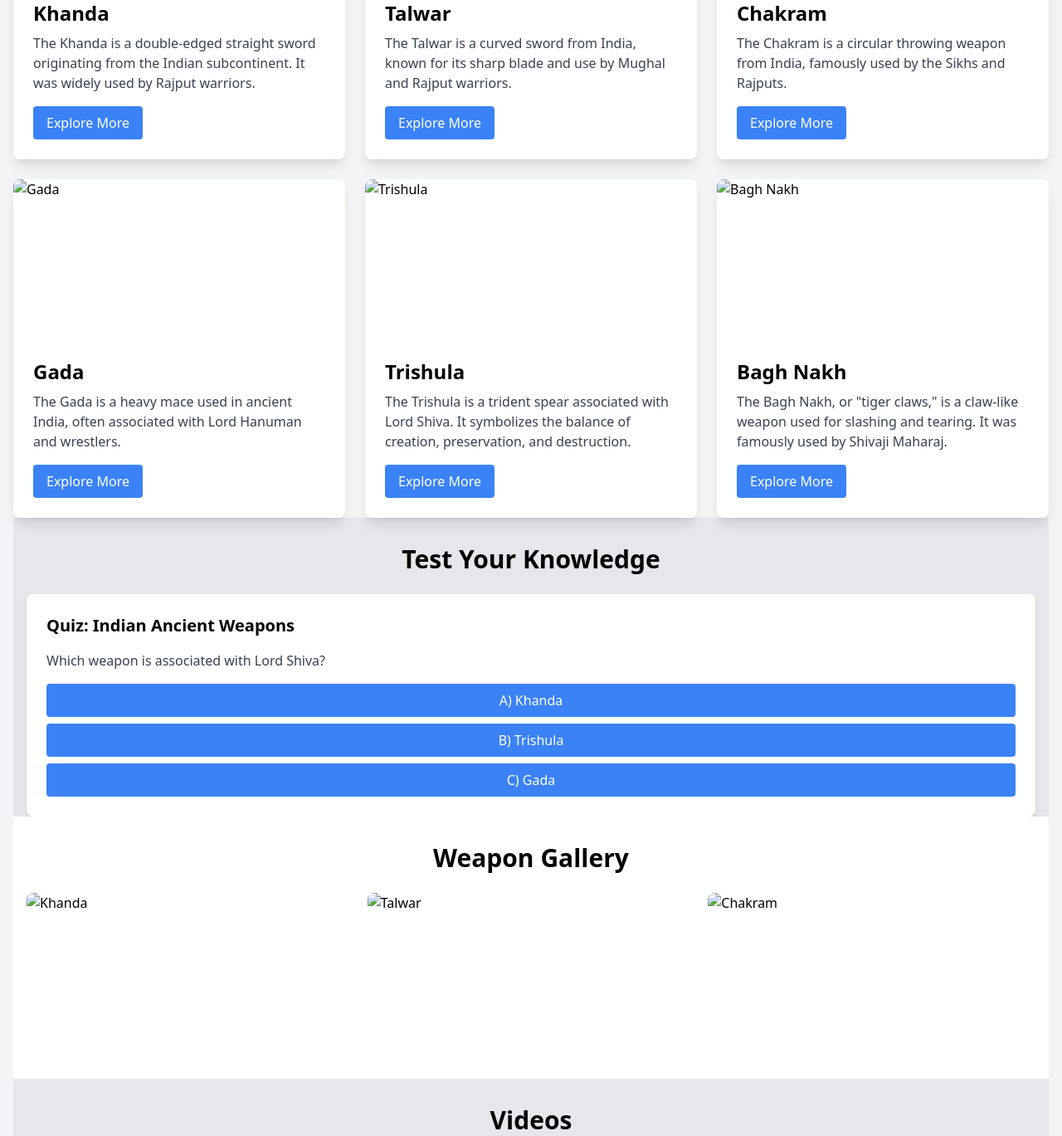
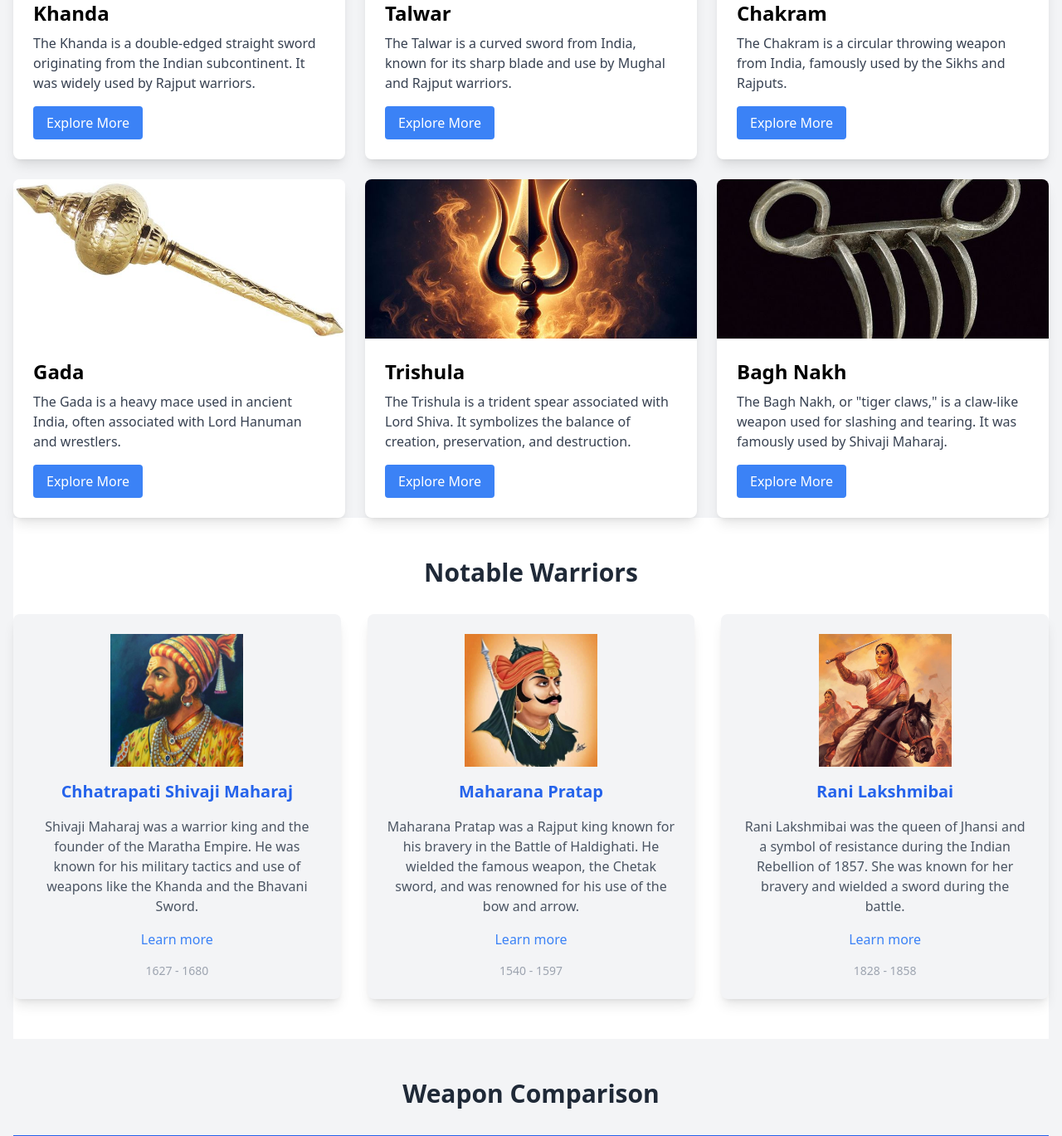
Before and after one commit to CodesByKartik/Chatbot, a FastAPI app: page /weapons in a window 1280 px wide. Shown: the part 660-2029 px from the top of the page at 83% size. Run offline with FastAPI, Linux system fonts and the light colour scheme; some libraries are stand-ins or nearby versions.

Commit message:
Created the Weapons page

```diff
--- a/templates/weapons.html
+++ b/templates/weapons.html
@@ -3,11 +3,17 @@
 <head>
   <meta charset="UTF-8">
   <meta name="viewport" content="width=device-width, initial-scale=1.0">
+
   <title>Indian Ancient Weapons Showcase</title>
   <script src="https://cdn.tailwindcss.com"></script>
+  <style>
+    .body{
+      background-image: url('../static/utils/pngtree-old-paper-antique-grunge-paper-png-image_2151702-removebg-preview.png');
+    }
+  </style>
 </head>
 <body class="bg-gray-100">
-    <nav class="bg-blue-900 text-white shadow-lg">
+    <nav class="bg-transparent text-white shadow-lg">
         <div class="container mx-auto px-4">
             <div class="flex justify-between items-center h-16">
                 <!-- Logo -->
@@ -81,7 +87,7 @@
 
       <!-- Weapon 2: Talwar -->
       <div class="bg-white rounded-lg shadow-lg overflow-hidden">
-        <img src="https://via.placeholder.com/400x300" alt="Talwar" class="w-full h-48 object-cover">
+        <img src="https://encrypted-tbn0.gstatic.com/images?q=tbn:ANd9GcRlgq9Jp7QGmQOVOfzpXObhLntvFC7-g67Ihw&s/400x300" alt="Talwar" class="w-full h-48 object-cover">
         <div class="p-6">
           <h2 class="text-2xl font-bold mb-2">Talwar</h2>
           <p class="text-gray-700 mb-4">
@@ -95,7 +101,7 @@
 
       <!-- Weapon 3: Chakram -->
       <div class="bg-white rounded-lg shadow-lg overflow-hidden">
-        <img src="https://via.placeholder.com/400x300" alt="Chakram" class="w-full h-48 object-cover">
+        <img src="https://encrypted-tbn0.gstatic.com/images?q=tbn:ANd9GcTX1MWPDdtRpoDO4sPOEGaFjNJd_hq7mrD7-g&s/300x300" alt="Chakram" class="w-full h-48 object-cover">
         <div class="p-6">
           <h2 class="text-2xl font-bold mb-2">Chakram</h2>
           <p class="text-gray-700 mb-4">
@@ -109,7 +115,7 @@
 
       <!-- Weapon 4: Gada -->
       <div class="bg-white rounded-lg shadow-lg overflow-hidden">
-        <img src="https://via.placeholder.com/400x300" alt="Gada" class="w-full h-48 object-cover">
+        <img src="../static/utils/gada.jpg" alt="Gada" class="w-full h-48 object-cover">
         <div class="p-6">
           <h2 class="text-2xl font-bold mb-2">Gada</h2>
           <p class="text-gray-700 mb-4">
@@ -123,7 +129,7 @@
 
       <!-- Weapon 5: Trishula -->
       <div class="bg-white rounded-lg shadow-lg overflow-hidden">
-        <img src="https://via.placeholder.com/400x300" alt="Trishula" class="w-full h-48 object-cover">
+        <img src="../static/utils/Trishul.jpg" alt="Trishula" class="w-full h-48 object-cover">
         <div class="p-6">
           <h2 class="text-2xl font-bold mb-2">Trishula</h2>
           <p class="text-gray-700 mb-4">
@@ -137,7 +143,7 @@
 
       <!-- Weapon 6: Bagh Nakh -->
       <div class="bg-white rounded-lg shadow-lg overflow-hidden">
-        <img src="https://via.placeholder.com/400x300" alt="Bagh Nakh" class="w-full h-48 object-cover">
+        <img src="../static/utils/baghnakh.jpg" alt="Bagh Nakh" class="w-full h-48 object-cover">
         <div class="p-6">
           <h2 class="text-2xl font-bold mb-2">Bagh Nakh</h2>
           <p class="text-gray-700 mb-4">
@@ -149,6 +155,88 @@
         </div>
       </div>
     </div>
+
+
+    <section id="warriors" class="py-12 bg-white">
+      <div class="container mx-auto text-center">
+        <h2 class="text-3xl font-semibold text-gray-800 mb-8">Notable Warriors</h2>
+        <div class="grid md:grid-cols-3 grid-cols-1 gap-8">
+          <!-- Warrior 1 -->
+          <div class="flex flex-col items-center bg-gray-100 p-6 rounded-lg shadow-lg">
+            <img src="../static/utils/341eaad1105922bc88857526681ff075.jpg" alt="Shivaji Maharaj" class="w-40 h-40 object-cover mb-4">
+            <h3 class="text-xl font-bold text-blue-600">Chhatrapati Shivaji Maharaj</h3>
+            <p class="mt-4 text-gray-600">Shivaji Maharaj was a warrior king and the founder of the Maratha Empire. He was known for his military tactics and use of weapons like the Khanda and the Bhavani Sword.</p>
+            <a href="https://en.wikipedia.org/wiki/Shivaji" class="mt-4 text-blue-500 hover:underline">Learn more</a>
+            <span class="mt-4 text-sm text-gray-400">1627 - 1680</span>
+          </div>
+          <!-- Warrior 2 -->
+          <div class="flex flex-col items-center bg-gray-100 p-6 rounded-lg shadow-lg">
+            <img src="../static/utils/67c450de6f9b4e2b5edf6af48edc0bb9.jpg" alt="Maharana Pratap" class="w-40 h-40 object-cover mb-4">
+            <h3 class="text-xl font-bold text-blue-600">Maharana Pratap</h3>
+            <p class="mt-4 text-gray-600">Maharana Pratap was a Rajput king known for his bravery in the Battle of Haldighati. He wielded the famous weapon, the Chetak sword, and was renowned for his use of the bow and arrow.</p>
+            <a href="https://en.wikipedia.org/wiki/Maharana_Pratap" class="mt-4 text-blue-500 hover:underline">Learn more</a>
+            <span class="mt-4 text-sm text-gray-400">1540 - 1597</span>
+          </div>
+          <!-- Warrior 3 -->
+          <div class="flex flex-col items-center bg-gray-100 p-6 rounded-lg shadow-lg">
+            <img src="../static/utils/f1f24205dca3d5a1d587bb7d4358914e.jpg" alt="Rani Lakshmibai" class="w-40 h-40 object-cover mb-4">
+            <h3 class="text-xl font-bold text-blue-600">Rani Lakshmibai</h3>
+            <p class="mt-4 text-gray-600">Rani Lakshmibai was the queen of Jhansi and a symbol of resistance during the Indian Rebellion of 1857. She was known for her bravery and wielded a sword during the battle.</p>
+            <a href="https://en.wikipedia.org/wiki/Lakshmibai" class="mt-4 text-blue-500 hover:underline">Learn more</a>
+            <span class="mt-4 text-sm text-gray-400">1828 - 1858</span>
+          </div>
+        </div>
+      </div>
+    </section>
+
+    <section id="comparison" class="py-12 bg-gray-100">
+      <div class="container mx-auto text-center">
+        <h2 class="text-3xl font-semibold text-gray-800 mb-8">Weapon Comparison</h2>
+        <!-- Add responsive wrapper -->
+        <div class="overflow-x-auto">
+          <table class="min-w-full bg-white border-collapse shadow-lg">
+            <thead>
+              <tr class="bg-blue-600 text-white">
+                <th class="py-4 px-6 border-b">Weapon</th>
+                <th class="py-4 px-6 border-b">Weight</th>
+                <th class="py-4 px-6 border-b">Usage</th>
+                <th class="py-4 px-6 border-b">Material</th>
+                <th class="py-4 px-6 border-b">Origin</th>
+              </tr>
+            </thead>
+            <tbody>
+              <!-- Row 1 -->
+              <tr class="hover:bg-gray-200">
+                <td class="py-4 px-6 border-b text-gray-800">Trishul (Trident)</td>
+                <td class="py-4 px-6 border-b text-gray-800">2-5 kg</td>
+                <td class="py-4 px-6 border-b text-gray-800">Divine/Religious/Combat</td>
+                <td class="py-4 px-6 border-b text-gray-800">Iron/Steel</td>
+                <td class="py-4 px-6 border-b text-gray-800">India</td>
+              </tr>
+              <!-- Row 2 -->
+              <tr class="hover:bg-gray-200">
+                <td class="py-4 px-6 border-b text-gray-800">Khanda (Sword)</td>
+                <td class="py-4 px-6 border-b text-gray-800">1.5-3 kg</td>
+                <td class="py-4 px-6 border-b text-gray-800">Combat</td>
+                <td class="py-4 px-6 border-b text-gray-800">Steel</td>
+                <td class="py-4 px-6 border-b text-gray-800">India</td>
+              </tr>
+              <!-- Row 3 -->
+              <tr class="hover:bg-gray-200">
+                <td class="py-4 px-6 border-b text-gray-800">Bow & Arrow</td>
+                <td class="py-4 px-6 border-b text-gray-800">Varies</td>
+                <td class="py-4 px-6 border-b text-gray-800">Long-range combat</td>
+                <td class="py-4 px-6 border-b text-gray-800">Wood/Bamboo</td>
+                <td class="py-4 px-6 border-b text-gray-800">India</td>
+              </tr>
+            </tbody>
+          </table>
+        </div>
+      </div>
+    </section>
+
+
+
     <section class="bg-gray-200 py-8">
         <div class="container mx-auto px-4">
           <h2 class="text-3xl font-bold text-center mb-6">Test Your Knowledge</h2>
@@ -156,31 +244,13 @@
             <h3 class="text-xl font-bold mb-4">Quiz: Indian Ancient Weapons</h3>
             <p class="text-gray-700 mb-4">Which weapon is associated with Lord Shiva?</p>
             <div class="space-y-2">
-              <button class="w-full bg-blue-500 text-white px-4 py-2 rounded hover:bg-blue-600">A) Khanda</button>
-              <button class="w-full bg-blue-500 text-white px-4 py-2 rounded hover:bg-blue-600">B) Trishula</button>
-              <button class="w-full bg-blue-500 text-white px-4 py-2 rounded hover:bg-blue-600">C) Gada</button>
+              <button class="w-full bg-blue-500 text-white px-4 py-2 rounded hover:bg-blue-600 "onclick="optionA()" id="opt-a">A) Khanda</button>
+              <button class="w-full bg-blue-500 text-white px-4 py-2 rounded hover:bg-blue-600" onclick="optionB()"  id="opt-b">B) Trishula</button>
+              <button class="w-full bg-blue-500 text-white px-4 py-2 rounded hover:bg-blue-600" onclick="optionC()" id="opt-c">C) Gada</button>
             </div>
           </div>
         </div>
-        <section class="bg-white py-8">
-            <div class="container mx-auto px-4">
-              <h2 class="text-3xl font-bold text-center mb-6">Weapon Gallery</h2>
-              <div class="grid grid-cols-1 md:grid-cols-3 gap-4">
-                <img src="https://via.placeholder.com/400x300" alt="Khanda" class="w-full h-48 object-cover rounded-lg">
-                <img src="https://via.placeholder.com/400x300" alt="Talwar" class="w-full h-48 object-cover rounded-lg">
-                <img src="https://via.placeholder.com/400x300" alt="Chakram" class="w-full h-48 object-cover rounded-lg">
-              </div>
-            </div>
-          </section>
-          <section class="bg-gray-200 py-8">
-            <div class="container mx-auto px-4">
-              <h2 class="text-3xl font-bold text-center mb-6">Videos </h2>
-              <div class="grid grid-cols-1 md:grid-cols-2 gap-6">
-                <iframe width="560" height="315" src="https://www.youtube.com/embed/_NjyWnVG9kI?si=zWmg9FvWiWwKKZK9" title="YouTube video player" frameborder="0" allow="accelerometer; autoplay; clipboard-write; encrypted-media; gyroscope; picture-in-picture; web-share" referrerpolicy="strict-origin-when-cross-origin" allowfullscreen></iframe>
-                <iframe width="560" height="315" src="https://www.youtube.com/embed/Gv4Af83KFrE?si=iZj2I86_GEewLDs5" title="YouTube video player" frameborder="0" allow="accelerometer; autoplay; clipboard-write; encrypted-media; gyroscope; picture-in-picture; web-share" referrerpolicy="strict-origin-when-cross-origin" allowfullscreen></iframe>
-              </div>
-            </div>
-          </section>
+
   </main>
 
   <!-- Footer -->
@@ -190,9 +260,27 @@
     @Viraj Gavade
 </footer>
 <script>
+
+
+  function optionA() {
+    document.getElementById("opt-a").style.backgroundColor = "red";
+  }
+
+  function optionB() {
+    document.getElementById("opt-b").style.backgroundColor = "green";
+  }
+
+  function optionC() {
+    document.getElementById("opt-c").style.backgroundColor = "red";
+  }
     document.getElementById('mobile-menu-button').addEventListener('click', function() {
      document.getElementById('mobile-menu').classList.toggle('hidden');
  });
+ // Example: Log model load event (optional feature)
+document.querySelectorAll("iframe").forEach((iframe) => {
+  iframe.onload = () => console.log("3D Model Loaded!");
+});
+
 </script>
 </body>
 </html>
```
Also changed, not shown: templates/index.html (+5 -5 lines), static/utils/341eaad1105922bc88857526681ff075.jpg (added), static/utils/67c450de6f9b4e2b5edf6af48edc0bb9.jpg (added), static/utils/Trishul.jpg (added), static/utils/baghnakh.jpg (added), static/utils/f1f24205dca3d5a1d587bb7d4358914e.jpg (added), static/utils/gada.jpg (added), static/utils/pngtree-old-paper-antique-grunge-paper-png-image_2151702-removebg-preview.png (added).
